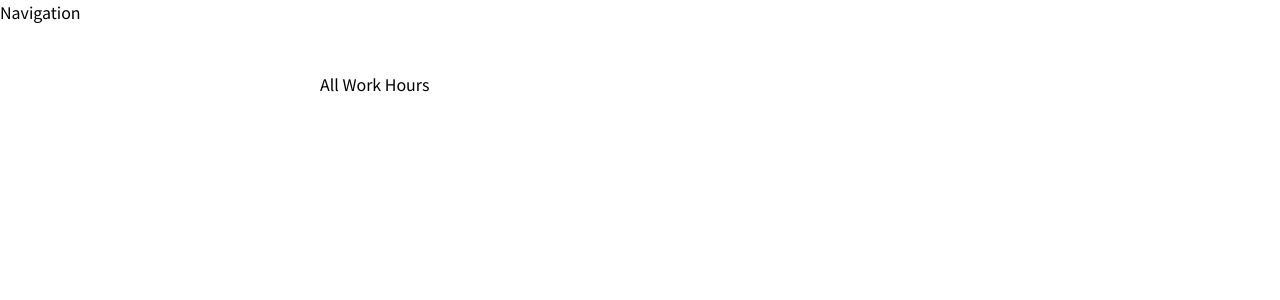
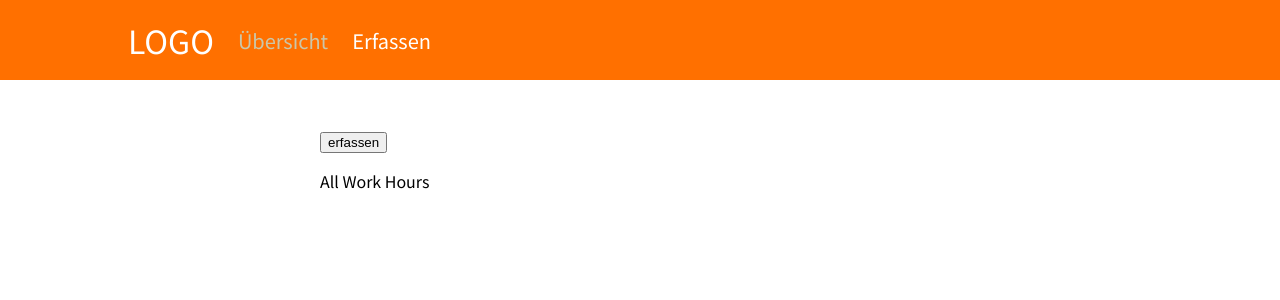
Before and after one commit to l0r5/work-hours, a React (Create React App) app: page / in a window 1280 px wide. Shown: the top 300 px of the page. Built offline with nearby package versions, Linux system fonts and the light colour scheme.

Commit message:
Add MainNavigation.js

```diff
--- a/src/components/layout/Layout.js
+++ b/src/components/layout/Layout.js
@@ -2,12 +2,12 @@
 import { Fragment } from 'react';
 
 import classes from './Layout.module.css';
+import MainNavigation from './MainNavigation';
 
 const Layout = (props) => {
     return (
         <Fragment>
-            {/*<MainNavigation />*/}
-            <div>Navigation</div>
+            <MainNavigation />
             <main className={classes.main}>{props.children}</main>
         </Fragment>
     );
--- /dev/null
+++ b/src/components/layout/MainNavigation.js
@@ -0,0 +1,27 @@
+import {NavLink} from 'react-router-dom';
+
+import classes from './MainNavigation.module.css';
+
+const MainNavigation = () => {
+    return (
+        <header className={classes.header}>
+            <div className={classes.logo}>LOGO</div>
+            <nav className={classes.nav}>
+                <ul>
+                    <li>
+                        <NavLink to='/' activeClassName={classes.active}>
+                            Übersicht
+                        </NavLink>
+                    </li>
+                    <li>
+                        <NavLink to='/erfassen' activeClassName={classes.active}>
+                            Erfassen
+                        </NavLink>
+                    </li>
+                </ul>
+            </nav>
+        </header>
+    );
+};
+
+export default MainNavigation;
--- /dev/null
+++ b/src/components/layout/MainNavigation.module.css
@@ -0,0 +1,37 @@
+.header {
+    width: 100%;
+    height: 5rem;
+    display: flex;
+    padding: 0 10%;
+    justify-content: flex-start;
+    align-items: center;
+    background-color: #FF7000;
+}
+
+.logo {
+    font-size: 2rem;
+    color: white;
+}
+
+.nav ul {
+    list-style: none;
+    display: flex;
+    margin: 0;
+    padding: 0;
+}
+
+.nav li {
+    margin-left: 1.5rem;
+    font-size: 1.25rem;
+}
+
+.nav a {
+    text-decoration: none;
+    color: white;
+}
+
+.nav a:hover,
+.nav a:active,
+.nav a.active {
+    color: #cbc6a9;
+}
--- a/src/pages/AllWorkHours.js
+++ b/src/pages/AllWorkHours.js
@@ -1,6 +1,9 @@
+import {Link} from 'react-router-dom';
+
 const AllWorkHours = () => {
     return (
         <div>
+            <Link to='/erfassen'><button>erfassen</button></Link>
             <p>All Work Hours</p>
         </div>
     );
```
Also changed, not shown: src/index.js (line endings or trailing spaces).
